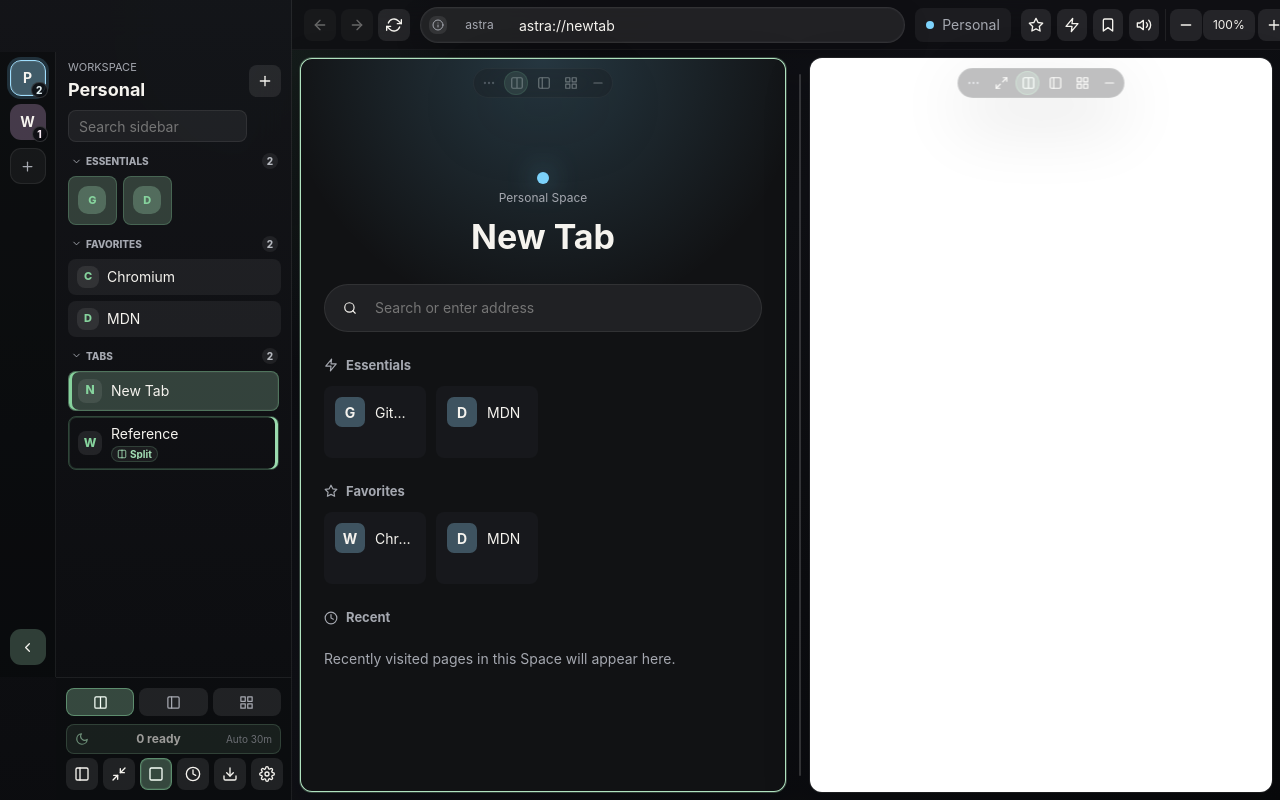
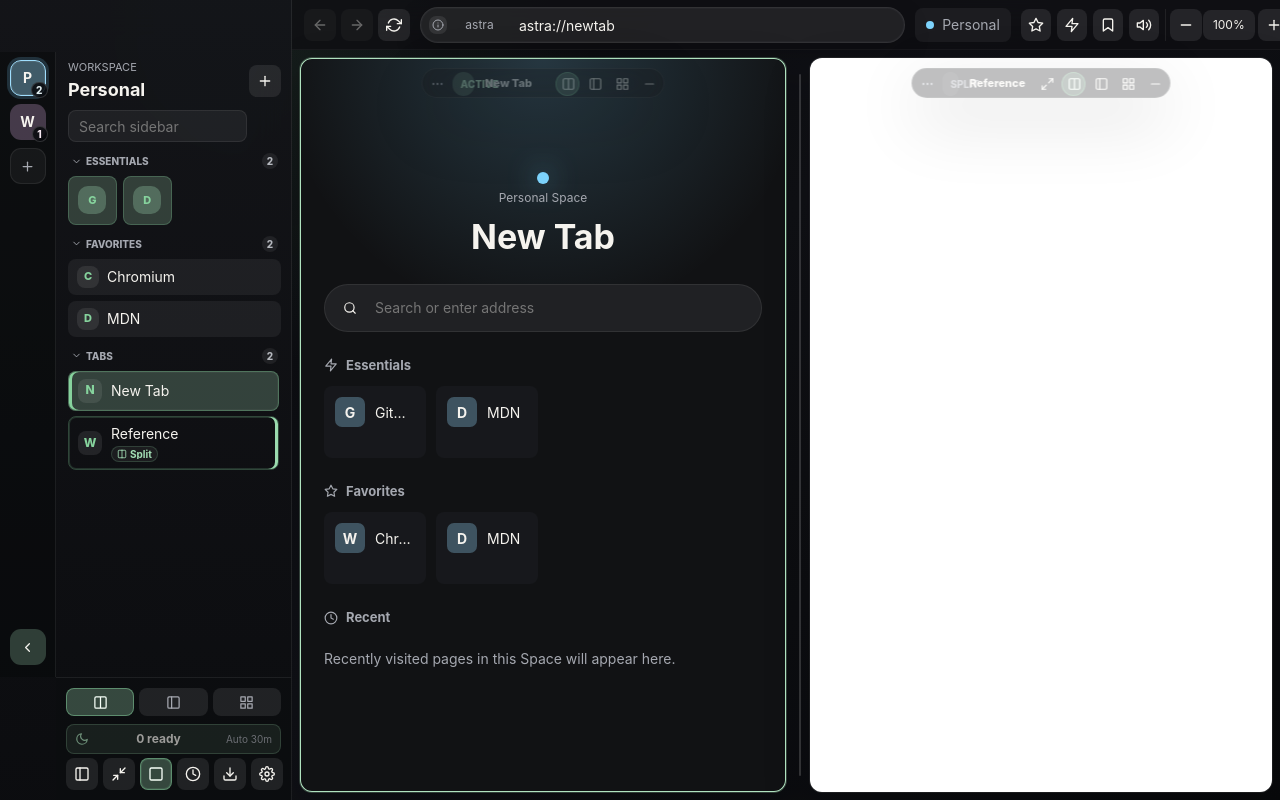
Before and after one commit to Tsutomu-miku/astra-browser, a React (Vite) app: page / in a window 1280 px wide. Both pictures are taken after a click on the button 156 px from the left and 774 px from the top of the page. Shown: the top 800 px of the page. Built offline with nearby package versions, Linux system fonts and the light colour scheme.

Commit message:
feat: label split pane overlays

```diff
--- a/src/renderer/styles/browser.css
+++ b/src/renderer/styles/browser.css
@@ -264,7 +264,11 @@
   top: 10px;
   left: 50%;
   z-index: 6;
-  display: inline-flex;
+  max-width: min(420px, calc(100% - 24px));
+  display: grid;
+  grid-auto-flow: column;
+  grid-auto-columns: 24px;
+  grid-template-columns: 24px auto minmax(70px, 160px);
   align-items: center;
   gap: 3px;
   height: 30px;
@@ -289,19 +293,56 @@
 }
 
 .split-pane-handle,
+.split-pane-state,
+.split-pane-title,
 .split-pane-overlay button {
-  width: 24px;
   height: 24px;
-  display: grid;
-  place-items: center;
   border: 0;
   border-radius: 999px;
   color: var(--text);
 }
 
+.split-pane-handle,
+.split-pane-overlay button:not(.split-pane-title) {
+  width: 24px;
+  display: grid;
+  place-items: center;
+}
+
 .split-pane-handle {
   color: var(--muted);
   cursor: default;
+}
+
+.split-pane-state,
+.split-pane-title {
+  min-width: 0;
+  display: inline-flex;
+  align-items: center;
+  white-space: nowrap;
+}
+
+.split-pane-state {
+  padding: 0 8px;
+  background: rgba(255, 255, 255, 0.065);
+  color: var(--muted);
+  font-size: 10px;
+  font-weight: 800;
+  text-transform: uppercase;
+}
+
+.split-pane-state.is-active {
+  background: color-mix(in srgb, var(--accent) 22%, rgba(255, 255, 255, 0.08));
+  color: color-mix(in srgb, var(--accent) 62%, white);
+}
+
+.split-pane-title {
+  overflow: hidden;
+  padding: 0 8px;
+  color: color-mix(in srgb, var(--text) 88%, var(--muted));
+  font-size: 11px;
+  font-weight: 760;
+  text-overflow: ellipsis;
 }
 
 .split-pane-overlay button {
@@ -317,6 +358,11 @@
   background: rgba(255, 255, 255, 0.12);
   color: white;
   outline: none;
+}
+
+.split-pane-overlay button.split-pane-title {
+  justify-content: flex-start;
+  max-width: 160px;
 }
 
 .split-pane-overlay button[aria-pressed="true"] {
--- a/src/renderer/surfaces/webview/WebviewGrid.tsx
+++ b/src/renderer/surfaces/webview/WebviewGrid.tsx
@@ -133,6 +133,7 @@ export function WebviewGrid({ controller }: { controller: BrowserController }) {
                   <SplitPaneOverlay
                     isPrimary={tab.id === activeTab.id}
                     tabId={tab.id}
+                    title={tab.title || tab.url}
                     controller={controller}
                   />
                 )}
--- a/src/renderer/surfaces/webview/components/SplitPaneOverlay.tsx
+++ b/src/renderer/surfaces/webview/components/SplitPaneOverlay.tsx
@@ -5,17 +5,36 @@ import type { BrowserController } from "../../../app/controller/types";
 export function SplitPaneOverlay({
   controller,
   isPrimary,
-  tabId
+  tabId,
+  title
 }: {
   controller: BrowserController;
   isPrimary: boolean;
   tabId: string;
+  title: string;
 }) {
   const { actions, splitLayout } = controller;
+  const paneTitle = title.trim() || "Untitled pane";
 
   return (
-    <div className="split-pane-overlay" aria-label="Split pane controls">
+    <div className="split-pane-overlay" aria-label={`${paneTitle} split pane controls`}>
       <span className="split-pane-handle" title="Split pane"><FiMoreHorizontal /></span>
+      <span className={`split-pane-state ${isPrimary ? "is-active" : ""}`}>
+        {isPrimary ? "Active" : "Split"}
+      </span>
+      {isPrimary ? (
+        <span className="split-pane-title" title={paneTitle}>{paneTitle}</span>
+      ) : (
+        <button
+          className="split-pane-title"
+          type="button"
+          title={`Make ${paneTitle} active`}
+          aria-label={`Make ${paneTitle} active pane`}
+          onClick={() => actions.focusSplitPane(tabId)}
+        >
+          {paneTitle}
+        </button>
+      )}
       {!isPrimary && (
         <button
           type="button"
```
Also changed, not shown: 2 other files (tests, documents, lock files or other folders).
